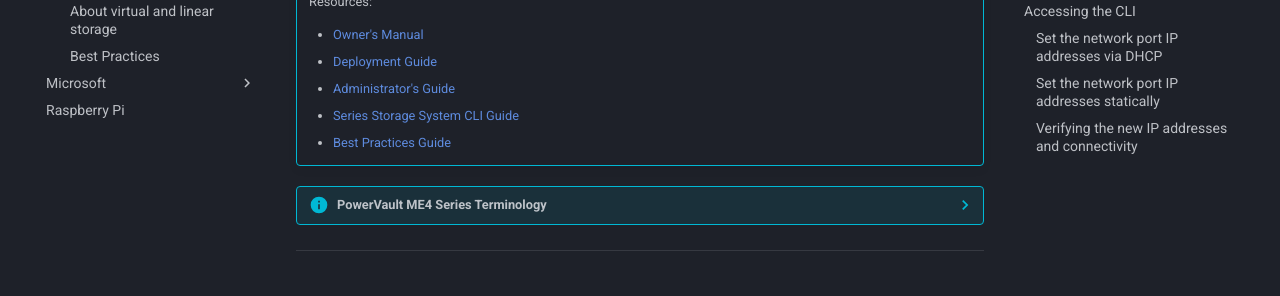
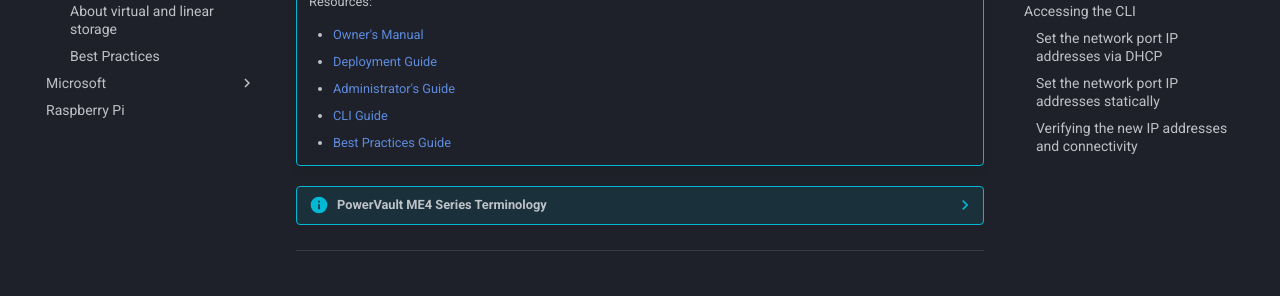
Before and after one commit to rmscode/binary-garden, an MkDocs documentation site: the page built from docs/hardware/dell-emc/powervault-me4/me4-overview.md, in a window 1280 px wide and 900 px high. Shown: the part 400-696 px from the top of the window. Built offline with MkDocs 1.6.1 and Material for MkDocs 9.7.7, drawn with Linux system fonts in a browser that asks for light colours; comment, search, counter and statistics services are not loaded.

Commit message:
Update me4-overview.md

```diff
--- a/docs/hardware/dell-emc/powervault-me4/me4-overview.md
+++ b/docs/hardware/dell-emc/powervault-me4/me4-overview.md
@@ -9,7 +9,7 @@
     - [Owner's Manual](https://www.dell.com/support/manuals/en-us/powervault-me4012/me4_series_om_pub/)
     - [Deployment Guide](https://www.dell.com/support/manuals/en-us/powervault-me4012/me4_series_dg_pub)
     - [Administrator's Guide](https://www.dell.com/support/manuals/en-us/powervault-me4012/me4_series_ag_pub)
-    - [Series Storage System CLI Guide](https://www.dell.com/support/manuals/en-us/powervault-me4024/me4_series_cli_pub)
+    - [CLI Guide](https://www.dell.com/support/manuals/en-us/powervault-me4024/me4_series_cli_pub)
     - [Best Practices Guide](https://www.delltechnologies.com/asset/en-us/products/storage/industry-market/dell_emc_me4_series_storage_system_best_practices.pdf)
 
 ??? info "PowerVault ME4 Series Terminology"
```
Also changed, not shown: other parts of docs/hardware/dell-emc/powervault-me4/me4-overview.md (+1 -1 lines).
